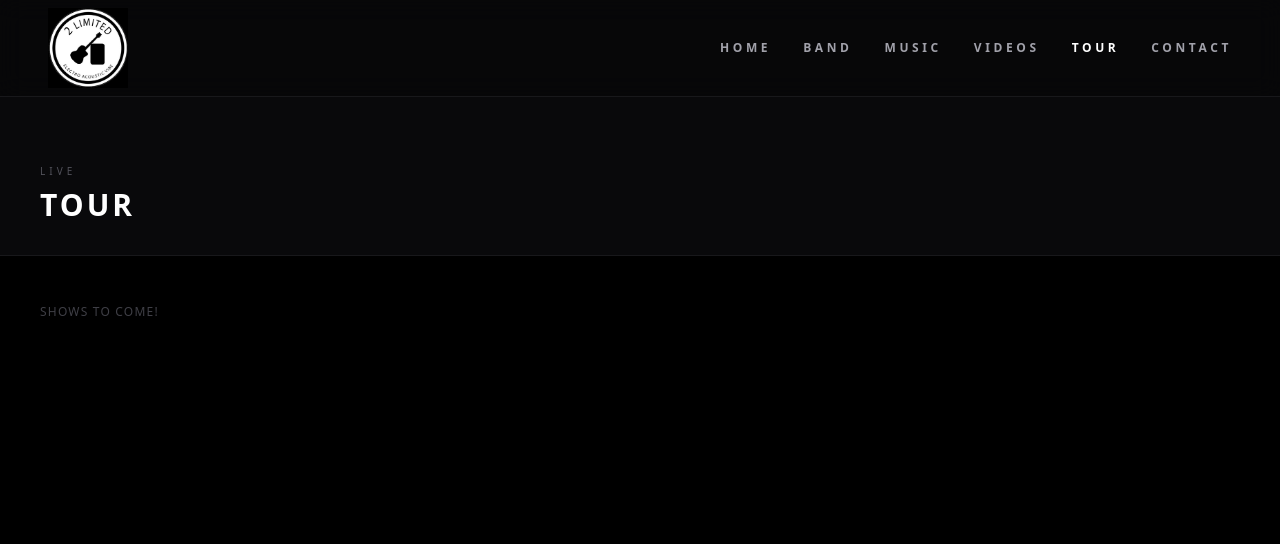
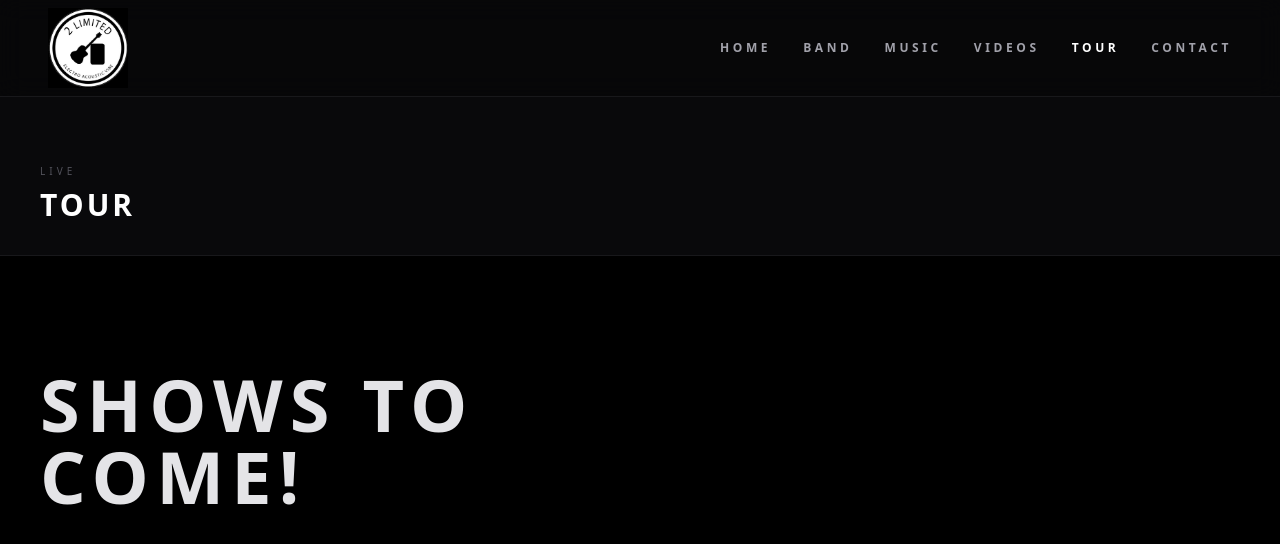
Before and after one commit to Shakkam/2limited, a Next.js app: page /tour in a window 1280 px wide. Shown: the top 544 px of the page. Built offline with nearby package versions, Linux system fonts and the light colour scheme.

Commit message:
Style shows to come message

```diff
--- a/app/tour/page.js
+++ b/app/tour/page.js
@@ -18,7 +18,7 @@ export default function Tour() {
       {/* Dates */}
       <div className="px-10 py-12 max-w-2xl">
         {tour.length === 0 ? (
-          <p className="text-zinc-700 text-xs tracking-widest uppercase">
+          <p className="text-zinc-200 text-5xl md:text-7xl font-black tracking-widest uppercase mt-16">
             Shows to come!
           </p>
         ) : (
```
